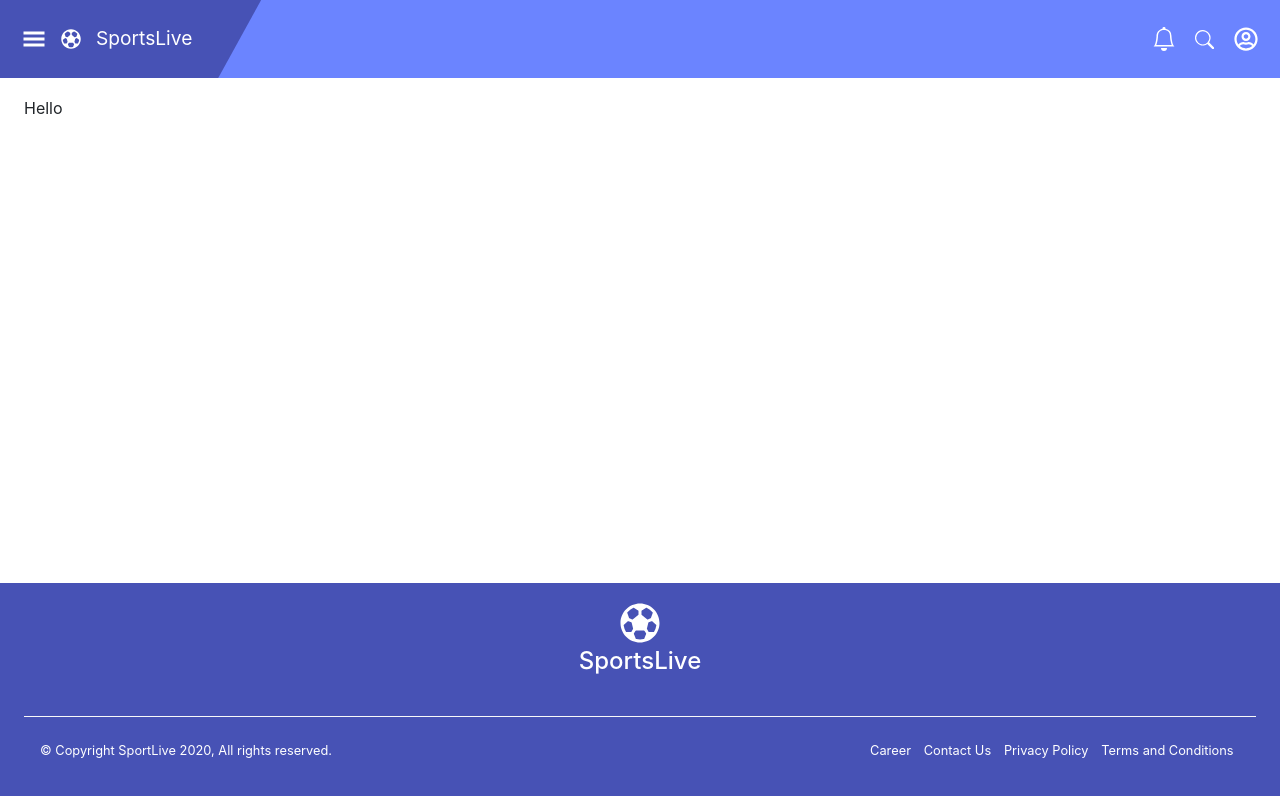
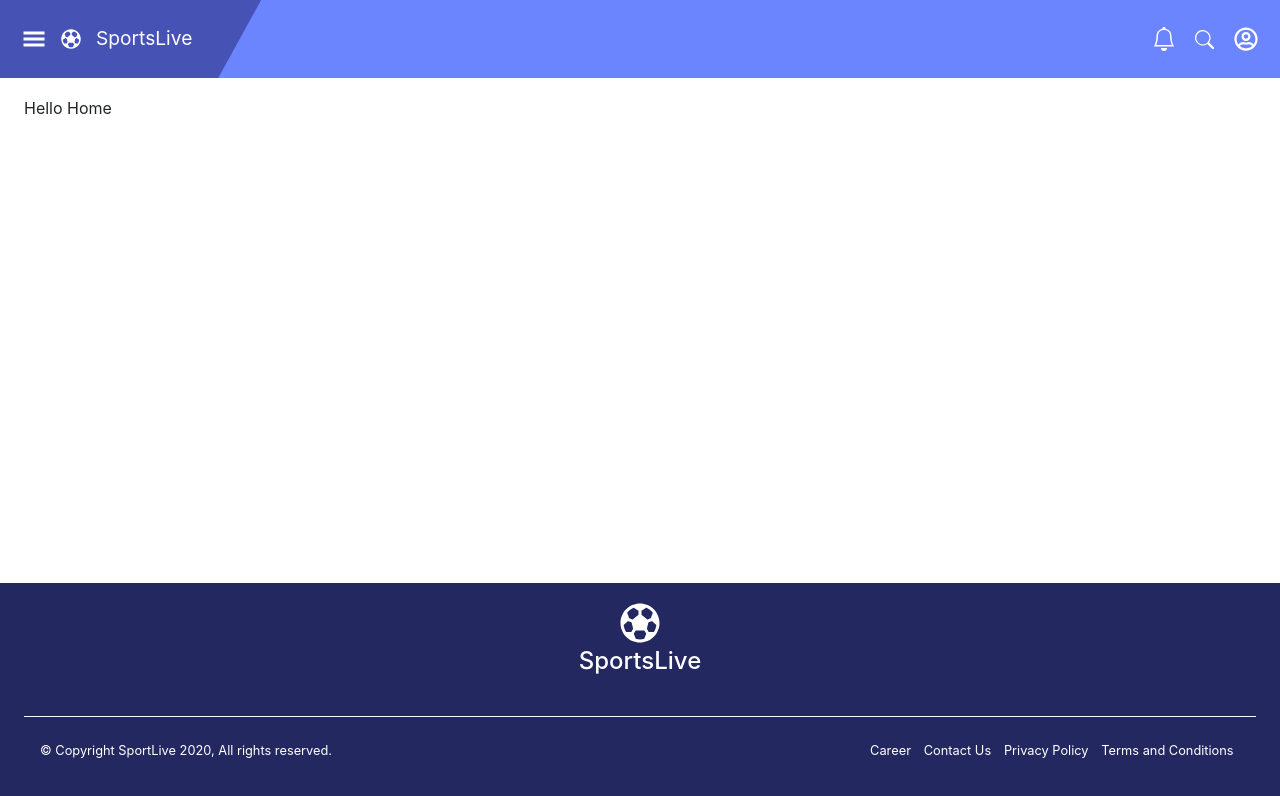
Before and after one commit to Akram-Adel/sample-Sports, a React (Create React App) app: page / in a window 1280 px wide. Shown: the top 796 px of the page. Built offline with nearby package versions, Linux system fonts and the light colour scheme.

Commit message:
feat: root router-dom added

```diff
--- a/package.json
+++ b/package.json
@@ -29,6 +29,7 @@
     "react": "^17.0.1",
     "react-dom": "^17.0.1",
     "react-icons": "^4.1.0",
+    "react-router-dom": "^5.2.0",
     "react-scripts": "4.0.1"
   },
   "devDependencies": {
@@ -36,6 +37,7 @@
     "@types/node": "^12.0.0",
     "@types/react": "^16.9.53",
     "@types/react-dom": "^16.9.8",
+    "@types/react-router-dom": "^5.1.7",
     "eslint-config-airbnb": "^18.2.1",
     "eslint-plugin-import": "^2.22.1",
     "eslint-plugin-jsx-a11y": "^6.4.1",
--- a/src/App.sass
+++ b/src/App.sass
@@ -107,7 +107,7 @@
       color: var(--bs-secondary)
 
 .footer
-  background-color: var(--bs-primary)
+  background-color: #232960
   color: var(--bs-white)
 
   &__logo
--- a/src/App.tsx
+++ b/src/App.tsx
@@ -1,6 +1,7 @@
 import React from 'react';
 import './App.sass';
 
+import RootRouter from 'routers/rootRouter';
 import Header from './Header';
 import Footer from './Footer';
 
@@ -10,7 +11,7 @@ function App() {
       <Header />
 
       <div className="container-fluid" style={{ flexGrow: 1 }}>
-        Hello
+        <RootRouter />
       </div>
 
       <Footer />
--- /dev/null
+++ b/src/routers/rootRouter.tsx
@@ -0,0 +1,18 @@
+import React from 'react';
+import {
+  BrowserRouter as Router,
+  Route, Switch,
+} from 'react-router-dom';
+
+import { Home } from 'screens';
+
+const RootRouter = () => (
+  <Router>
+    <Switch>
+      <Route path="/">
+        <Home />
+      </Route>
+    </Switch>
+  </Router>
+);
+export default RootRouter;
--- /dev/null
+++ b/src/screens/home/index.tsx
@@ -0,0 +1,11 @@
+import React from 'react';
+
+// eslint-disable-next-line arrow-body-style
+const Home = () => {
+  return (
+    <div>
+      Hello Home
+    </div>
+  );
+};
+export default Home;
--- /dev/null
+++ b/src/screens/index.ts
@@ -0,0 +1,2 @@
+// eslint-disable-next-line import/prefer-default-export
+export { default as Home } from './home';
```
Also changed, not shown: 1 other file (tests, documents, lock files or other folders).
